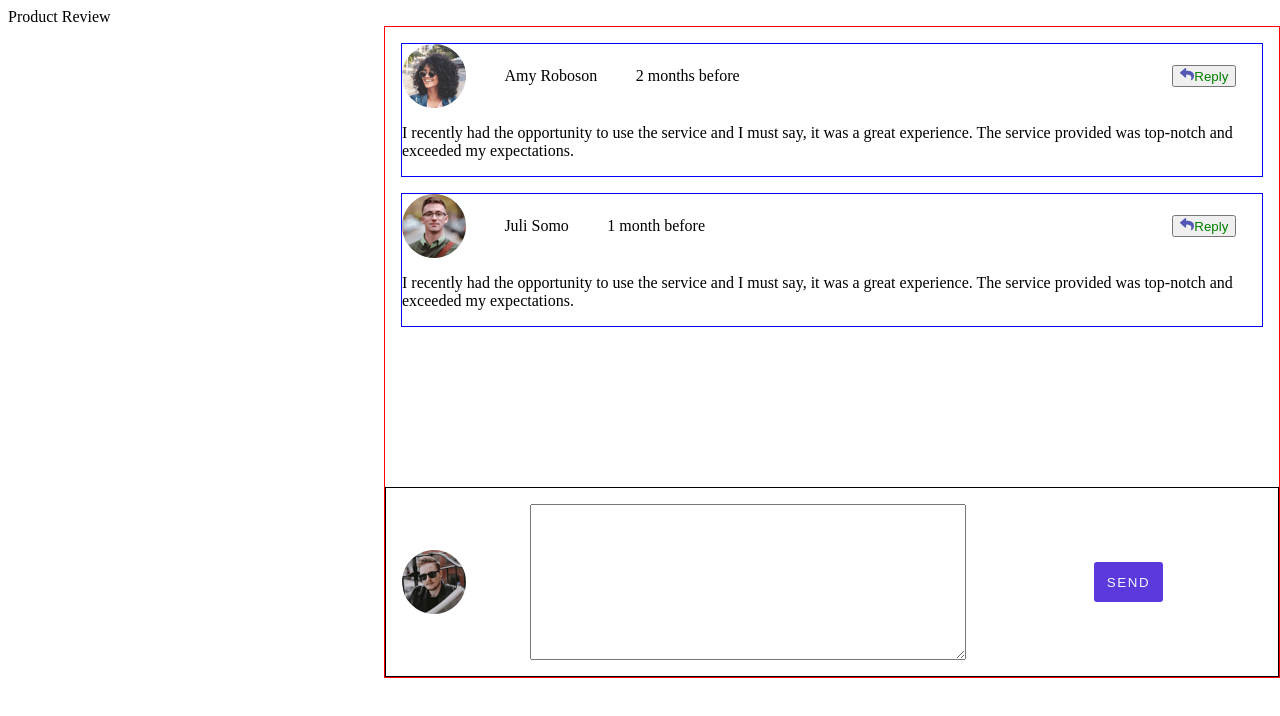
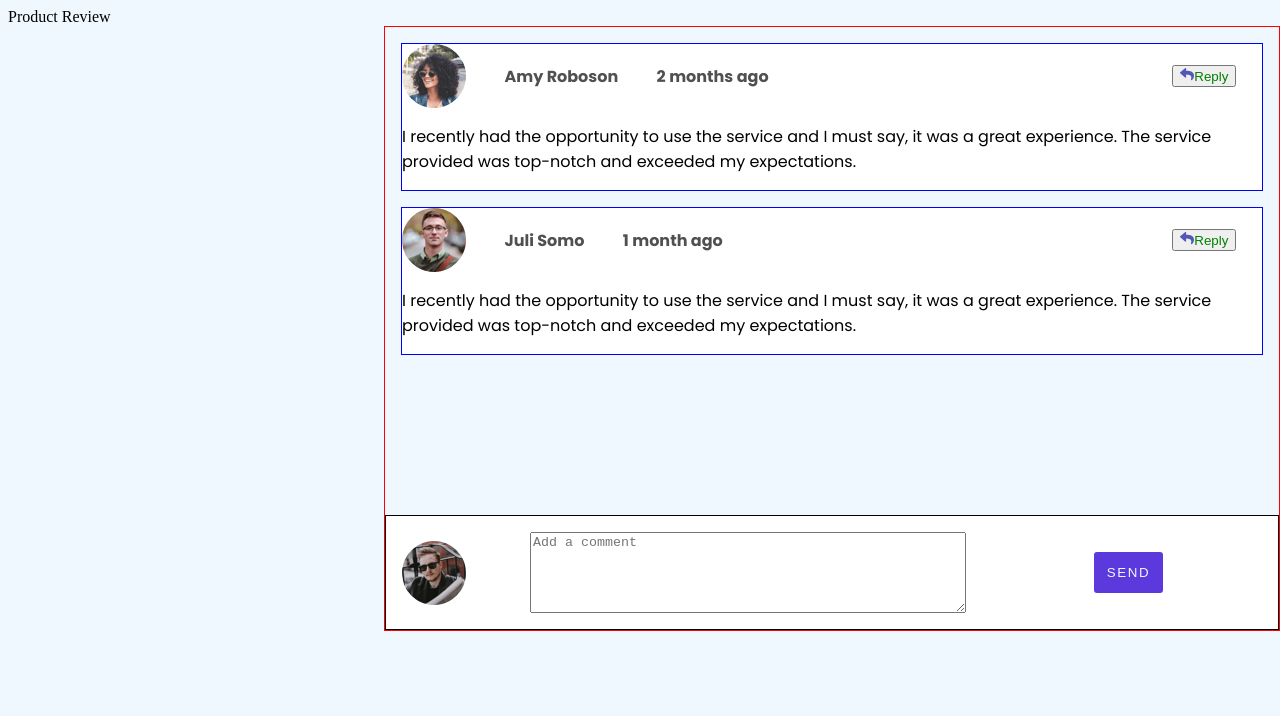
Before and after one commit to timo9939/interactive-comments-section-, a plain HTML site: page index.html in a window 1280 px wide. Drawn offline with Linux system fonts and the light colour scheme.

Commit message:
name and month css

```diff
--- a/comment.css
+++ b/comment.css
@@ -1,13 +1,26 @@
+@import url('https://fonts.googleapis.com/css2?family=Poppins:wght@100;200;300;400;500;600;700;800&display=swap');
+
+
+
+body{
+    background-color: aliceblue;
+}
+
 main{
     /* background-color: black; */
     border: 1px solid red;
     position: absolute;
     left: 30%;
+
+    font-family: 'Poppins', sans-serif;
+
 }
 
 .section{
     border: blue 1px solid;
     margin: 2vh;
+
+    background-color: rgb(255, 255, 255);
 }
 
 .personal-info{
@@ -36,6 +49,12 @@ justify-content: space-between;
     align-items: center;
 }
 
+.img-date-container:nth-child(1){
+color: rgb(80, 80, 80);
+font-weight: 700;
+}
+
+
 /* End of comment */
 
 /* Input comment */
@@ -49,6 +68,7 @@ display: flex;
 align-items: center;
 
 padding: 2vh;
+background-color: rgb(255, 255, 255);
 }
 
 #input-section>img{
--- a/index.html
+++ b/index.html
@@ -30,7 +30,7 @@
       <div class="img-date-container">
       <img src="./images/avatars/image-amyrobson.png" alt="icon-profile" />
       <span>Amy Roboson</span>
-      <span class="date">2 months before</span>
+      <span class="date">2 months ago</span>
     </div>
 
       <div>
@@ -50,7 +50,7 @@
     <div class="img-date-container">
     <img src="./images/avatars/image-juliusomo.png" alt="icon-profile" />
     <span>Juli Somo</span>
-    <span class="date">1 month before</span>
+    <span class="date">1 month ago</span>
   </div>
 
     <div>
@@ -86,7 +86,7 @@
 
 <section id="input-section">
   <img src="./images/avatars/image-maxblagun.png" alt="icon-user-Avatar">
-  <textarea name="" id="" cols="30" rows="10"></textarea>
+  <textarea name="" id="" cols="100" rows="5" placeholder="Add a comment"></textarea>
   <button>Send</button>
 </section>
     </main>
```
